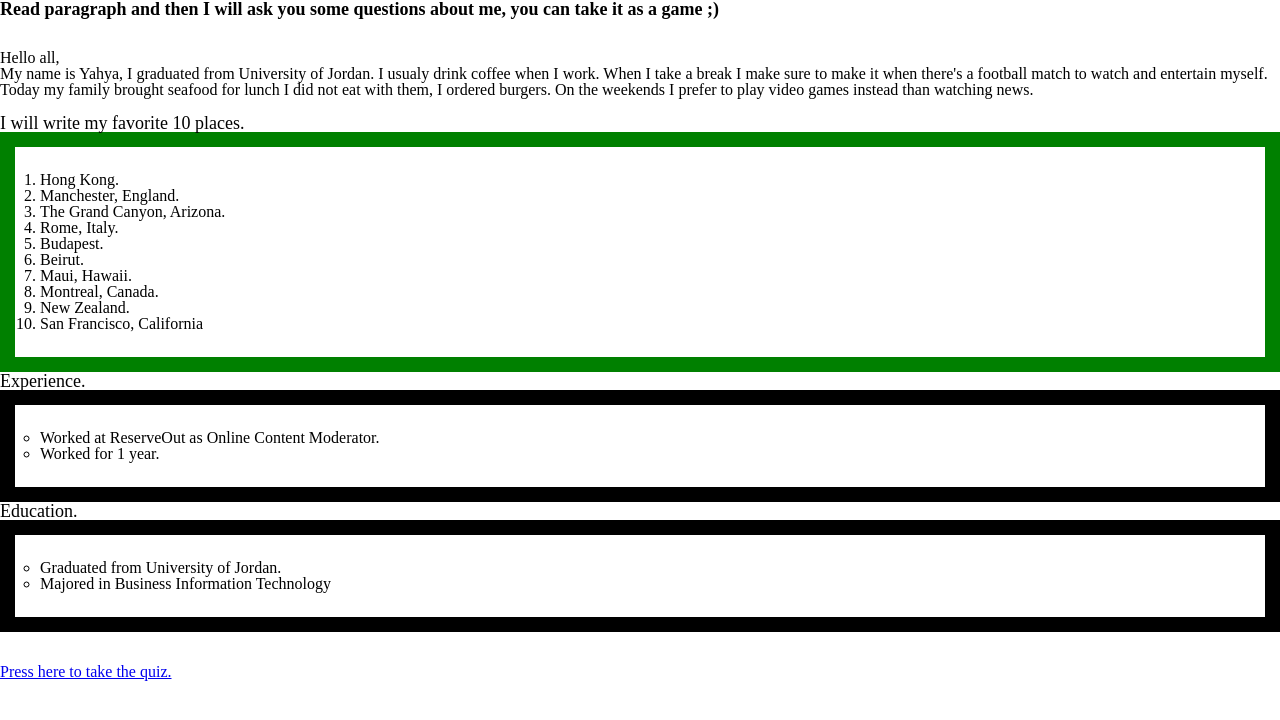
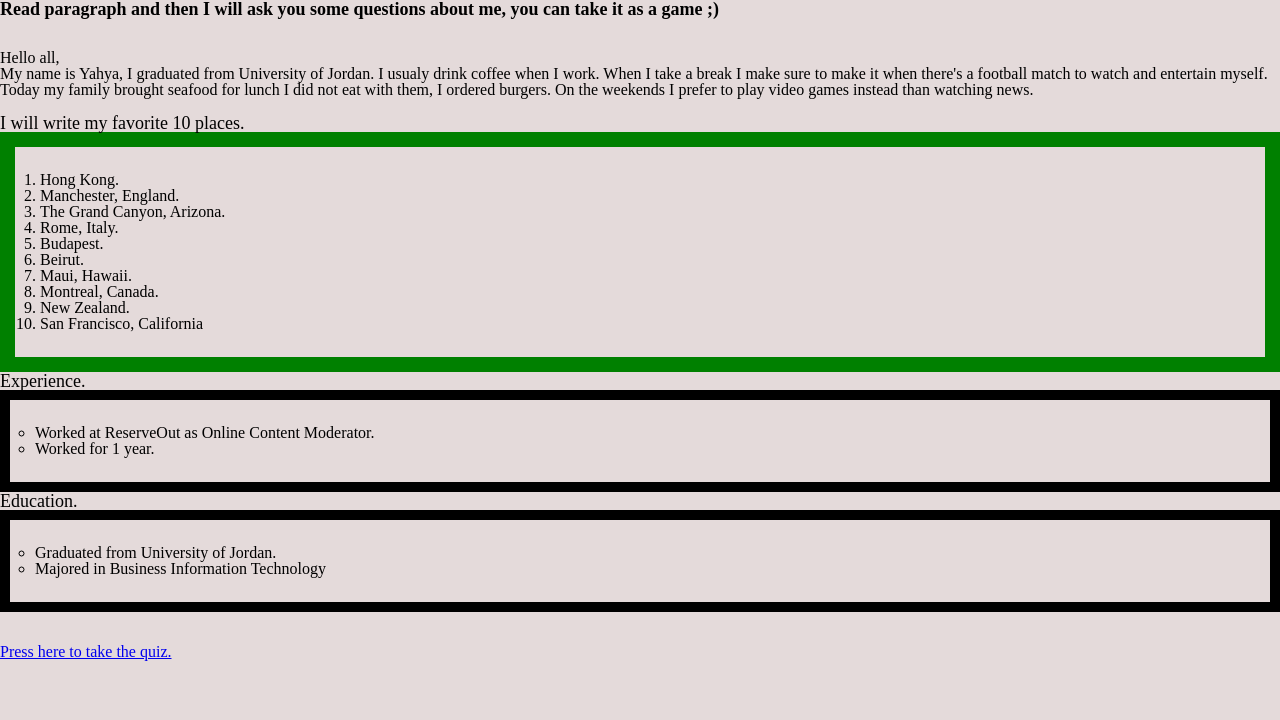
Before and after one commit to YahyaOmari/AboutmeQuiz1, a plain HTML site: page HTML/index.html in a window 1280 px wide. Drawn offline with Linux system fonts and the light colour scheme.

Commit message:
Duaa changes for yahyacss

```diff
--- a/CSS/style.css
+++ b/CSS/style.css
@@ -1,6 +1,6 @@
-/* body{
-    background-color: rgba(7, 226, 255, 0.486);
-} */
+body{
+    background-color:rgb(228, 218, 218)
+}
 
 h1 {
     font-size:large;
@@ -19,5 +19,5 @@ ol{
 ul{
     list-style-type:circle;
     padding: 25px;
-    border: black solid 15px;
+    border: black solid 10px;
 }
```
Also changed, not shown: 1 other file.
